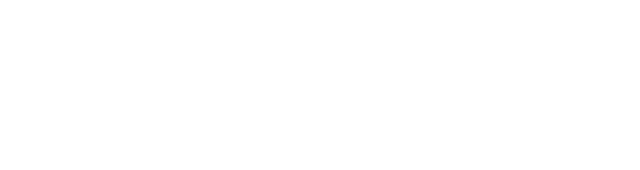
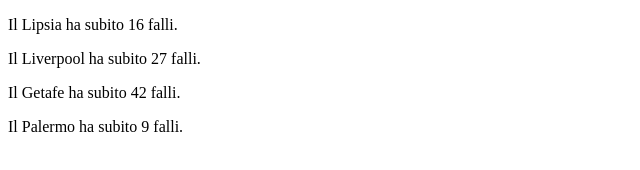
Before and after one commit to danieleinnamorato93/js-snack-es6, a plain HTML site: page snack4/index.html in a window 1280 px wide. Shown: the whole page, without its empty margins (0-640 px from the left). Drawn offline with Linux system fonts and the light colour scheme.

Commit message:
Esercizio terminato+bonus

```diff
--- a/snack4/index.html
+++ b/snack4/index.html
@@ -7,6 +7,8 @@
     <title>Document</title>
 </head>
 <body>
+    <div id="output">
 
+    </div>
 </body>
 </html>
--- a/snack4/snack4.js
+++ b/snack4/snack4.js
@@ -42,3 +42,15 @@ console.log(footbalTeams)
 
 const teamsFouls = footbalTeams.map(({name, fouls})  => ({name, fouls}));
 console.log(teamsFouls)
+
+//stampo in pagina (bonus)
+//richiamo l'output dal DOM
+const outputContainer = document.getElementById('output');
+
+//creo un paragrafo per ogni elemento dell'array e l'aggiungo all'ouput
+
+teamsFouls.forEach(({ name, fouls }) => {
+    const message = document.createElement('p');
+    message.textContent = ` Il ${name} ha subito ${fouls} falli.`;
+    outputContainer.appendChild(message);
+});
```
